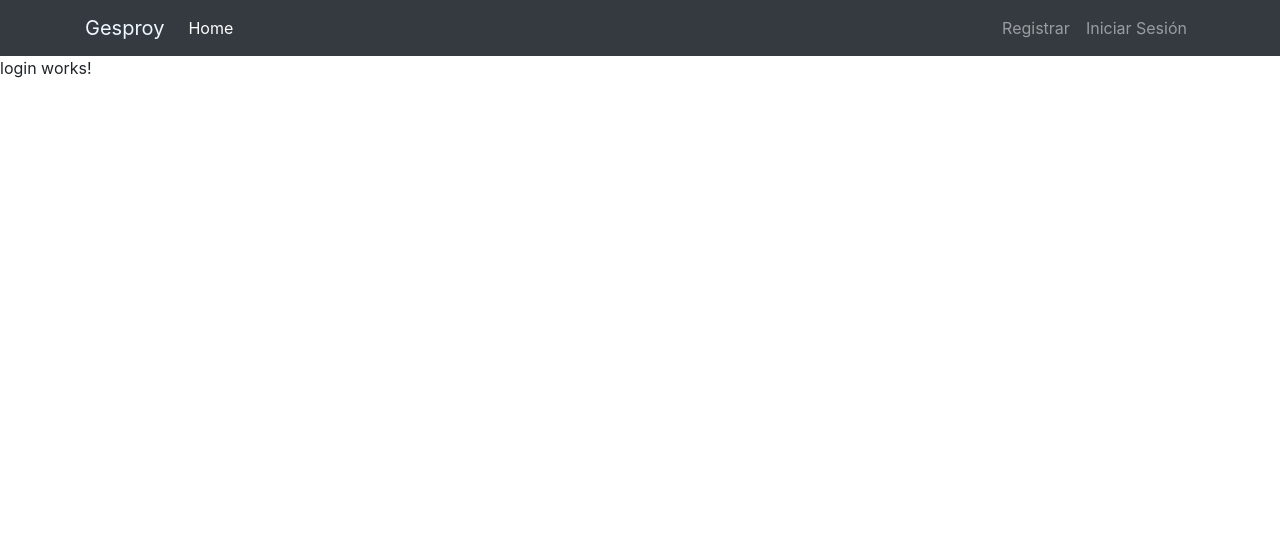
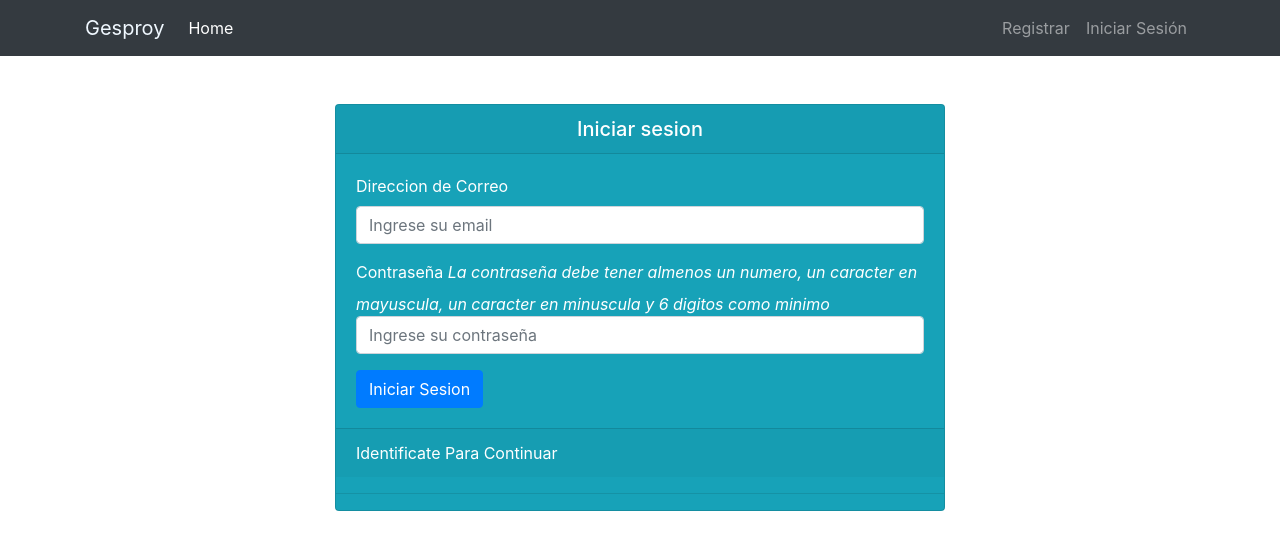
Before and after one commit to jcamilom/unig-front, an Angular app: page /login in a window 1280 px wide. Shown: the top 550 px of the page. Built offline with nearby package versions, Linux system fonts and the light colour scheme.

Commit message:
Added login template and logic

```diff
--- a/src/app/components/public/login/login.component.html
+++ b/src/app/components/public/login/login.component.html
@@ -1,3 +1,50 @@
-<p>
-  login works!
-</p>
+<div class="container-fluid mt-5">
+  <div class="row justify-content-center">
+    <div class="col-md-6">
+      <div class="card text-white bg-info">
+        <h5 class="card-header text-center">
+          {{ pageTitle }}
+        </h5>
+        <div class="card-body">
+          <form col-md-5 ml-0 pl-0 [formGroup]="loginForm" (ngSubmit)="onSubmit()">
+            <div class="form-group">
+              <label for="email">Direccion de Correo</label>
+              <input type="email" class="form-control" name="email" placeholder="Ingrese su correo"
+                placeholder="Ingrese su email" formControlName="email" />
+              <!-- <small *ngIf="!email.valid && email.touched" class="form-text invalid-feedback d-block">
+                  Direccion de correo no valida
+                </small> -->
+            </div>
+            <div class="form-group">
+              <label for="password">Contraseña</label>
+              <i class="fas fa-exclamation-circle">
+                La contraseña debe tener almenos un numero, un caracter en mayuscula, un caracter en minuscula y 6
+                digitos como minimo
+              </i>
+              <input type="password" class="form-control" name="password" placeholder="Ingrese su contraseña"
+                placeholder="Ingrese su contraseña" formControlName="password" />
+              <!-- <small *ngIf="!password.valid && password.touched" class="form-text invalid-feedback d-block">
+                  Contraseña no valida
+                </small> -->
+            </div>
+            <button type="submit" class="btn btn-primary regular-button" [disabled]="loginForm.invalid">
+              Iniciar Sesion
+            </button>
+          </form>
+        </div>
+        <div class="card-footer">
+          Identificate Para Continuar
+        </div>
+        <hr />
+
+        <div class="card-footer alert alert-success col-md-12 mt-3" *ngIf="status == 'success'">
+          Usuario Identificado Correctamente
+        </div>
+
+        <div class="card-footer alert alert-danger col-md-12 mt-3" *ngIf="status == 'error'">
+          ups! Ha ocurrido un error. Verifica tu correo y contraseña
+        </div>
+      </div>
+    </div>
+  </div>
+</div>
--- a/src/app/components/public/login/login.component.ts
+++ b/src/app/components/public/login/login.component.ts
@@ -1,4 +1,5 @@
 import { Component, OnInit } from '@angular/core';
+import { FormBuilder, FormGroup } from '@angular/forms';
 
 @Component({
   selector: 'app-login',
@@ -7,9 +8,22 @@ import { Component, OnInit } from '@angular/core';
 })
 export class LoginComponent implements OnInit {
 
-  constructor() { }
+  public pageTitle = 'Iniciar sesion';
+  public loginForm: FormGroup;
+
+  constructor(
+    private readonly fb: FormBuilder
+  ) { }
 
   ngOnInit() {
+    this.loginForm = this.fb.group({
+      email: [''],
+      password: ['']
+    });
+  }
+
+  public onSubmit() {
+    console.log(this.loginForm.value);
   }
 
 }
```
